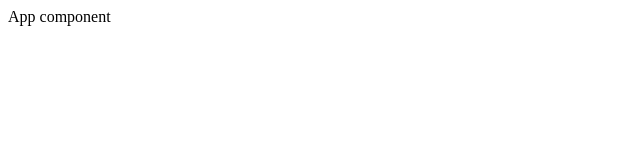
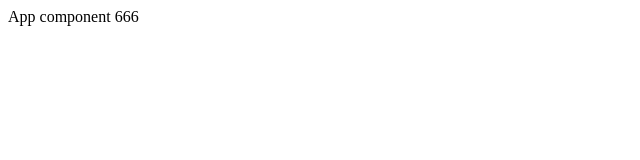
Before and after one commit to JiaHuann/blog-sys, a React (Create React App) app in the folder frontend/: page / in a window 1280 px wide. Shown: the top 160 px of the page, without its empty margins (0-640 px from the left). Built offline with nearby package versions, Linux system fonts and the light colour scheme.

Commit message:
fix react-dom-router version升级不匹配，添加默认头像

```diff
--- a/frontend/public/index.html
+++ b/frontend/public/index.html
@@ -3,7 +3,7 @@
   <head>
     <meta charset="utf-8" />
     <link rel="icon" href="%PUBLIC_URL%/favicon.ico" />
-
+    <link rel="icon" href="//localhost:8000/static/default_avatar.jpg">
     <title>React App</title>
   </head>
   <body>
--- a/frontend/src/App.js
+++ b/frontend/src/App.js
@@ -1,8 +1,7 @@
-
 function App() {
   return (
     <div className="App">
-      App component
+      App component 666
     </div>
   );
 }
--- a/frontend/src/index.js
+++ b/frontend/src/index.js
@@ -1,10 +1,14 @@
 import React from 'react';
-import ReactDOM from 'react-dom/client';
+import ReactDOM from 'react-dom/client';    //这里使用的是v6，v6 switch变为Routes，Route的component变为element，两者不兼容，注意。
+import { BrowserRouter, Route, Routes } from 'react-router-dom';
 import App from './App';
 
 const root = ReactDOM.createRoot(document.getElementById('root'));
+
 root.render(
-
-    <App />
-
-);
+    <BrowserRouter>
+        <Routes>
+            <Route path="/" element={<App />} />
+        </Routes>
+    </BrowserRouter>
+)
```
Also changed, not shown: 1 other file (tests, documents, lock files or other folders).
